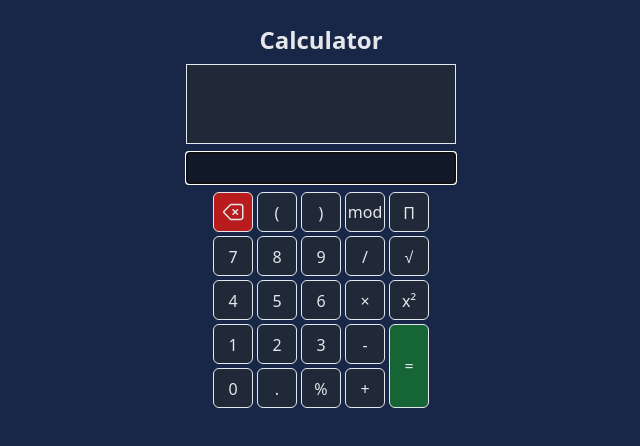
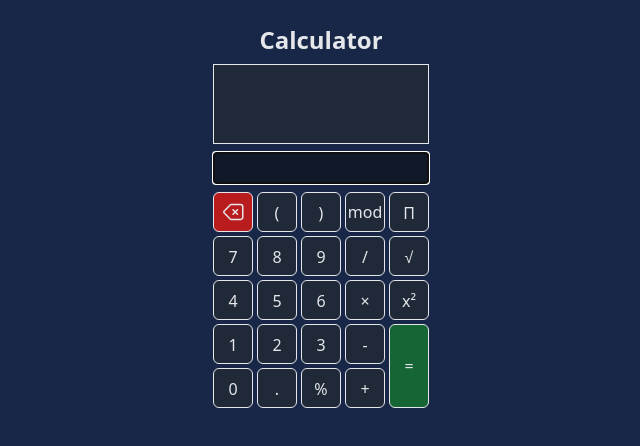
Before and after one commit to COValhalla/calculator-react, a React (Vite) app: page / in a window 1280 px wide. Shown: the top 446 px of the page, without its empty margins (319-959 px from the left). Built offline with nearby package versions, Linux system fonts and the light colour scheme.

Commit message:
Style improvements.

```diff
--- a/src/App.jsx
+++ b/src/App.jsx
@@ -42,7 +42,7 @@ function App() {
   }
 
   return (
-    <div className="mx-auto flex max-w-[270px] flex-col items-center gap-2 p-6 text-gray-200">
+    <div className="mx-auto flex w-min flex-col items-center gap-2 p-6 text-gray-200">
       <h1 className="text-2xl font-bold">Calculator</h1>
       <Display result={result} />
       <Input value={value} inputUpdate={inputUpdate} inputRef={inputRef} />
--- a/src/components/Display.jsx
+++ b/src/components/Display.jsx
@@ -4,7 +4,7 @@ import { v4 as uuidv4 } from 'uuid'
 function Display({ result }) {
   const reversedResult = result.slice(0).reverse()
   return (
-    <div className="h-20 w-[270px] overflow-auto border bg-gray-800">
+    <div className="h-20 w-full overflow-auto border bg-gray-800">
       {/* Column 1, string */}
       <div className="flex flex-col text-xs">
         {reversedResult.map((item) => (
--- a/src/components/Input.jsx
+++ b/src/components/Input.jsx
@@ -8,7 +8,7 @@ function Input({ value, inputUpdate, inputRef }) {
         autoFocus
         onChange={inputUpdate}
         value={value.join('')}
-        className="h-8 w-[270px] rounded-sm border bg-gray-900 px-1"
+        className="h-8 w-full rounded-sm border bg-gray-900 px-1"
         type="text"
       />
     </div>
```
